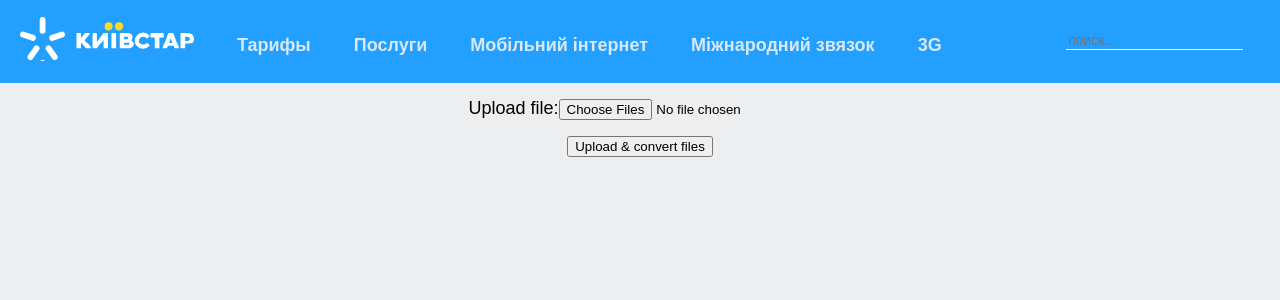
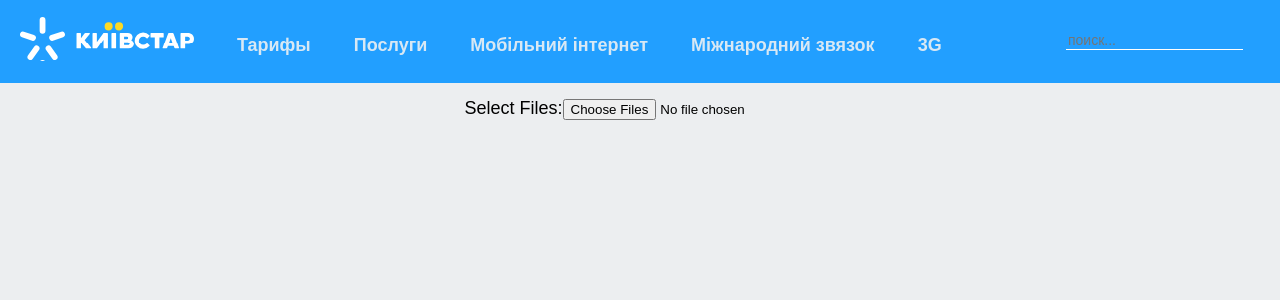
Before and after one commit to vladknp/xlsx-to-json-cities-brows, a React (Create React App) app: page / in a window 1280 px wide. Shown: the top 300 px of the page. Built offline with nearby package versions, Linux system fonts and the light colour scheme.

Commit message:
fix logic upload/download

```diff
--- a/src/App.js
+++ b/src/App.js
@@ -6,7 +6,7 @@ import ButtonDwonload from './components/ButtonDwonload';
 import ButtonUpload from './components/ButtonUpload';
 
 const PUBLIC_URL = 'https://xlsx-to-json.herokuapp.com/xlsx/convert';
-const LOCAL_URL = 'http://localhost:443/xlsx/convert';
+const LOCAL_URL = 'http://localhost:8083/xlsx/convert';
 
 const urlConvert =
   process.env.NODE_ENV === 'development' ? LOCAL_URL : PUBLIC_URL;
@@ -16,13 +16,20 @@ class App extends Component {
     super(props);
     this.state = {
       files: [],
-      response: [],
       url: '',
-      uploadead: false,
+      targetInput: '',
     };
 
+    this.handleChangeFiles = this.handleChangeFiles.bind(this);
     this.handleSubmit = this.handleSubmit.bind(this);
     this.setState = this.setState.bind(this);
+  }
+
+  handleChangeFiles(e) {
+    this.setState({
+      files: Array.from(e.target.files),
+      targetInput: e.target.value,
+    });
   }
 
   handleSubmit(e) {
@@ -30,9 +37,7 @@ class App extends Component {
 
     const formData = new FormData();
 
-    Array.from(this.fileInput.files).map(file =>
-      formData.append('avatar', file, file.name),
-    );
+    this.state.files.map(file => formData.append('avatar', file, file.name));
 
     const FETCH_PARAM = {
       method: 'POST',
@@ -49,28 +54,27 @@ class App extends Component {
         return response.blob();
       })
       .then(data => {
-        console.log(data);
         const url = window.URL.createObjectURL(data);
         this.setState({
-          response: data,
           url,
-          uploadead: true,
         });
       });
   }
 
   handleDownload(e) {
-    // e.preventDefault();
-    console.log('test');
+    this.reset();
+  }
 
+  reset() {
     this.setState({
-      uploadead: false,
+      files: [],
+      url: '',
+      targetInput: '',
     });
-    console.log('test-2');
   }
 
   render() {
-    const { url, uploadead } = this.state;
+    const { files, url, targetInput } = this.state;
 
     return (
       <div className="App">
@@ -85,23 +89,24 @@ class App extends Component {
         >
           <div className="App_label">
             <label>
-              Upload file:
+              Select Files:
               <input
                 multiple
                 type="file"
-                ref={input => (this.fileInput = input)}
+                onChange={this.handleChangeFiles}
+                value={targetInput}
               />
             </label>
           </div>
 
-          {uploadead ? (
+          {files.length > 0 && url.length < 1 && <ButtonUpload />}
+          {files.length > 0 &&
+            url.length > 0 && (
               <ButtonDwonload
                 url={url}
                 state={this.state}
                 handleDownload={this.handleDownload.bind(this)}
               />
-          ) : (
-            <ButtonUpload />
             )}
         </form>
       </div>
```
Lines whose indentation alone changed are shown as unchanged.
